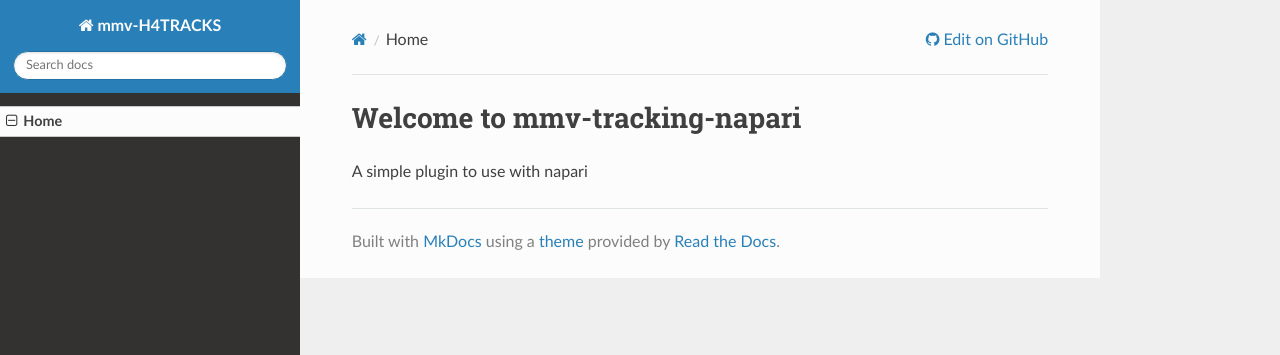
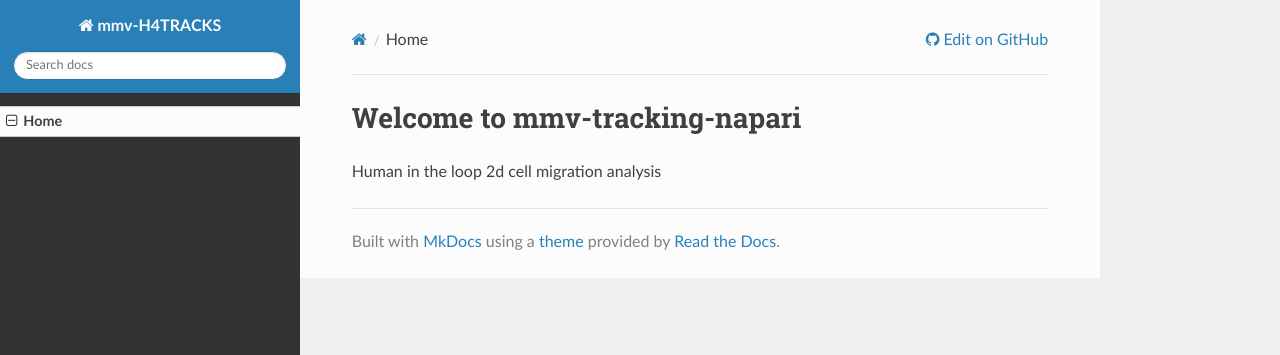
Before and after one commit to MMV-Lab/mmv_h4tracks, an MkDocs documentation site: the page built from docs/index.md, in a window 1280 px wide. Shown: the top 355 px of the page. Built offline with MkDocs 1.6.1, drawn with Linux system fonts in a browser that asks for light colours; nearby versions of some CDN libraries; old or Windows-style settings are respelled for this version of MkDocs.

Commit message:
Documentation fixes

```diff
--- a/docs/index.md
+++ b/docs/index.md
@@ -1,3 +1,3 @@
 # Welcome to mmv-tracking-napari
 
-A simple plugin to use with napari
+Human in the loop 2d cell migration analysis
--- a/mkdocs.yml
+++ b/mkdocs.yml
@@ -1,5 +1,5 @@
 site_name: mmv-H4TRACKS
-site_description: A simple plugin to use with napari
+site_description: Human in the loop 2d cell migration analysis
 site_author: lennart kowitz
 
 theme: readthedocs
--- a/setup.cfg
+++ b/setup.cfg
@@ -1,11 +1,11 @@
 [metadata]
 name = mmv_h4tracks
-version = 1.1.0
+version = 1.1.1
 author = lennart kowitz
 author_email = lennart.kowitz@isas.de
 url = https://github.com/MMV-Lab/mmv_h4tracks
 license = BSD-3-Clause
-description = A simple plugin to use with napari
+description = Human in the loop 2d cell migration analysis
 long_description = file: README.md
 long_description_content_type = text/markdown
 classifiers =
--- a/setup.py
+++ b/setup.py
@@ -2,10 +2,9 @@
 # -*- coding: utf-8 -*-
 from setuptools import setup, find_packages
 
-# setup()
 setup(
     name='mmv_h4tracks',
-    version='1.1.0',
+    version='1.1.1',
     packages=find_packages(),
     include_package_data=True,
 )
--- a/src/mmv_h4tracks/napari.yaml
+++ b/src/mmv_h4tracks/napari.yaml
@@ -1,5 +1,4 @@
 name: mmv_h4tracks
-display_name: Human in the Loop Cell Tracking Tool
 schema_version: 0.1.0
 contributions:
   commands:
```
Also changed, not shown: README.md (+1 -1 lines).
